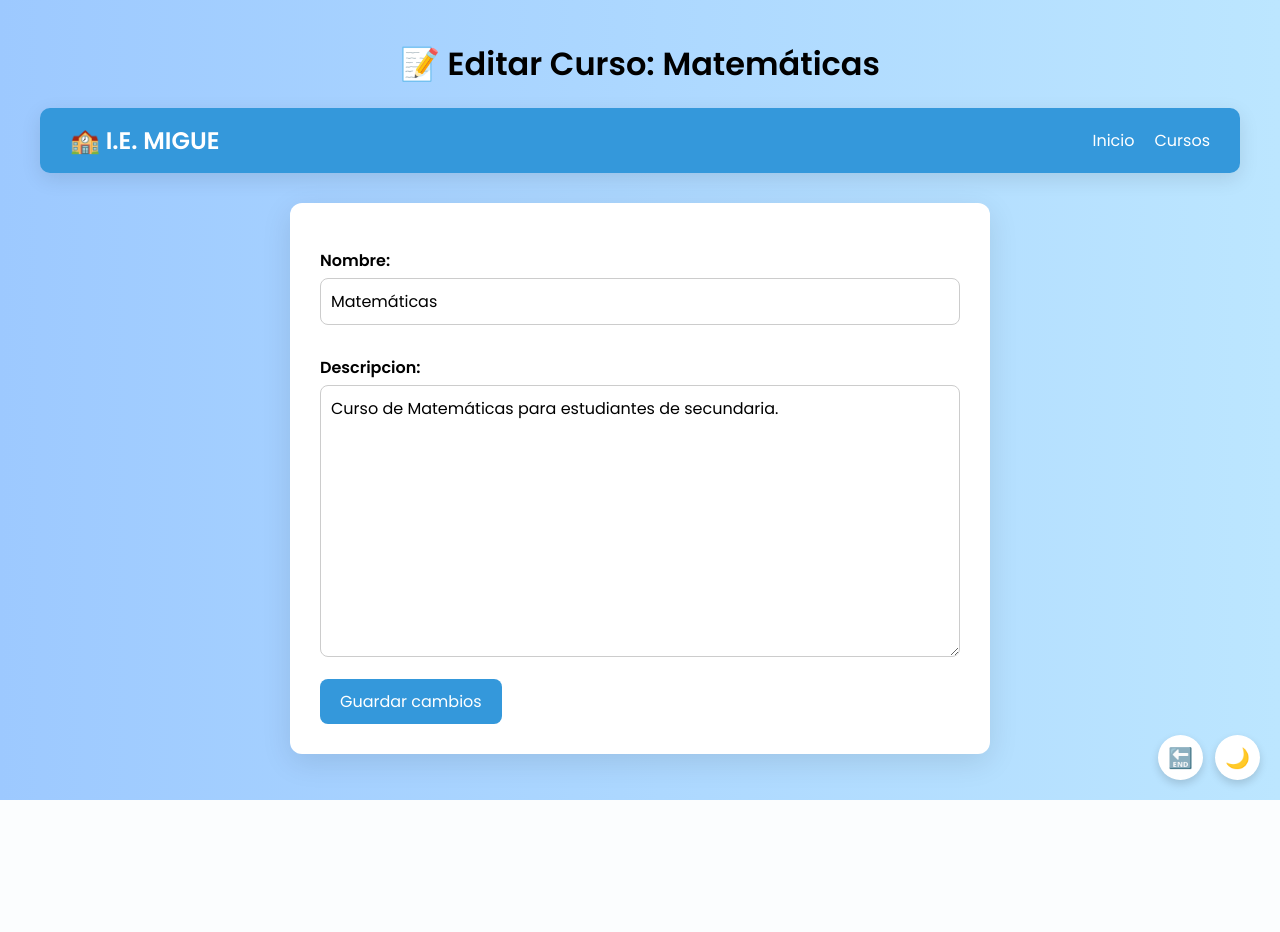
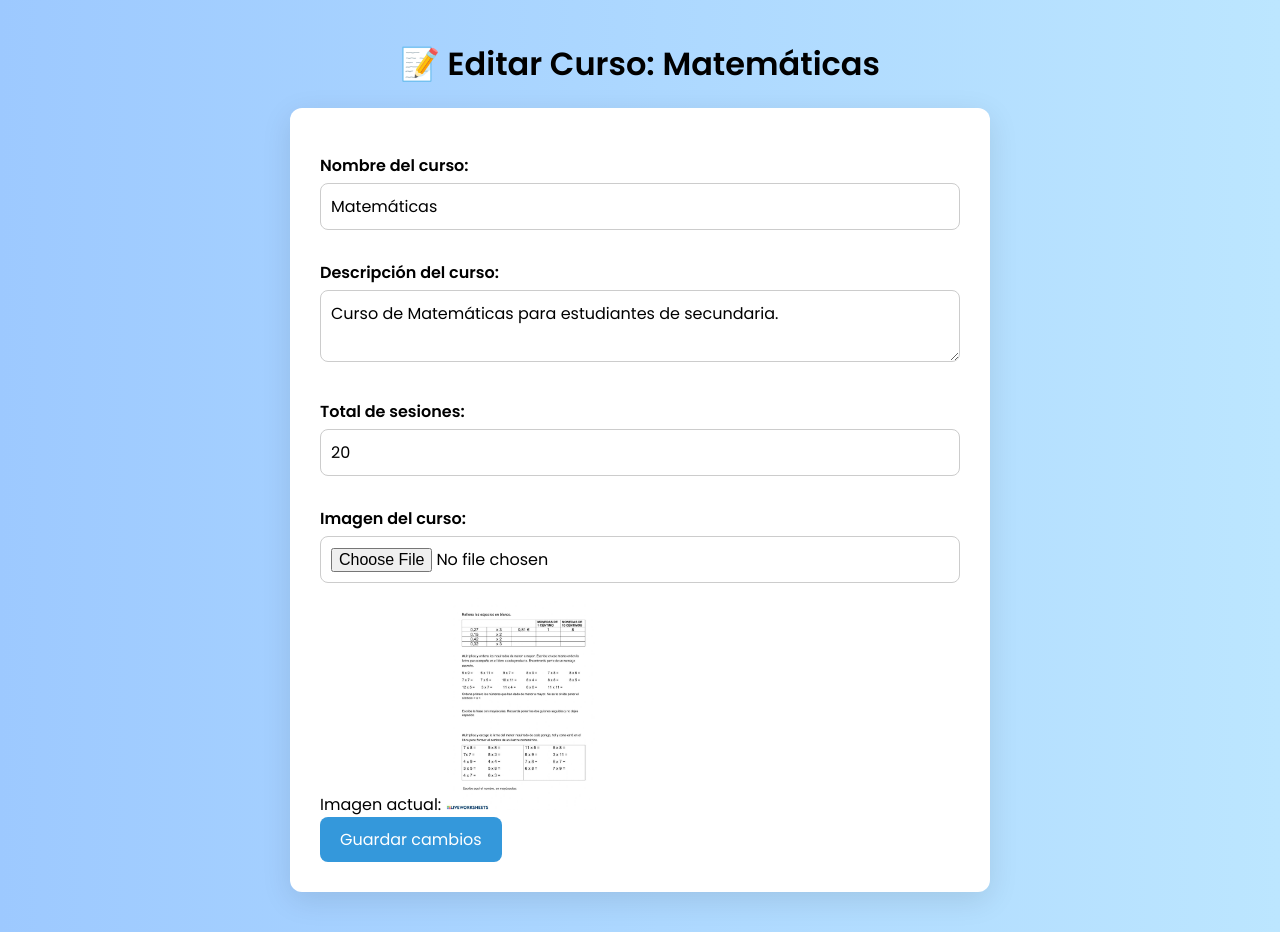
Before and after one commit to HenryJMJ/Kabli, a Django app: page /cursos/editar/1/ in a window 1280 px wide. Before the commit the page ends 800 px from the top, so only its background shows below. Run offline with Django 5.2, Linux system fonts and the light colour scheme; a user stored in the database is signed in; data comes from the database, SQL or seed files in the repository; both versions use the stored data as it was after the commit.

Commit message:
Descripción de los cambios realizados

```diff
--- a/usuarios/forms.py
+++ b/usuarios/forms.py
@@ -58,7 +58,10 @@ class RegistroForm(UserCreationForm):
 class CursoForm(forms.ModelForm):
     class Meta:
         model = Curso
-        fields = ['nombre', 'descripcion']
+        fields = ['nombre', 'descripcion', 'total_sesiones', 'imagen']  # Asegúrate de incluir los nuevos campos
+
+    total_sesiones = forms.IntegerField(min_value=1, initial=20, required=True)  # Puedes hacer editable el número de sesiones
+    imagen = forms.ImageField(required=False)  # Campo para la imagen, no obligatorio
 
 class RecursoForm(forms.ModelForm):
     class Meta:
--- a/usuarios/models.py
+++ b/usuarios/models.py
@@ -81,6 +81,8 @@ class Curso(models.Model):
     activo = models.BooleanField(default=True)
     total_unidades = models.PositiveIntegerField(default=3)  # Número de unidades de curso
     unidades_completadas = models.PositiveIntegerField(default=0)  # Unidades completadas por docentes
+    imagen = models.ImageField(upload_to='cursos/', null=True, blank=True)  # Campo de imagen
+    total_sesiones = models.PositiveIntegerField(default=20)  # Sesiones de clase, por defecto 20
 
     def __str__(self):
         return self.nombre
--- a/usuarios/templates/usuarios/editar_curso_individual.html
+++ b/usuarios/templates/usuarios/editar_curso_individual.html
@@ -142,39 +142,38 @@
 </head>
 <body>
 
-  <div class="floating-buttons">
-    <form method="POST" action="{% url 'logout' %}">
-      {% csrf_token %}
-      <button class="icon-button" title="Cerrar sesión">🔚</button>
-    </form>
-    <button class="icon-button" onclick="toggleDarkMode()" id="darkToggle" title="Modo oscuro/claro">🌙</button>
-  </div>
-
   <h2>📝 Editar Curso: {{ curso.nombre }}</h2>
 
-  <nav class="navbar">
-    <div class="logo">🏫 I.E. MIGUE</div>
-    <ul class="nav-links">
-      <li><a href="{% url 'panel_admin' %}">Inicio</a></li>
-      <li><a href="{% url 'gestionar_cursos' %}">Cursos</a></li>
-    </ul>
-  </nav>
+  <div class="container">
+    <form method="POST" enctype="multipart/form-data">
+      {% csrf_token %}
 
-  <div class="container">
-    <form method="POST">
-      {% csrf_token %}
-      {{ form.as_p }}
+      <div>
+        <label for="nombre">Nombre del curso:</label>
+        <input type="text" id="nombre" name="nombre" value="{{ curso.nombre }}" required>
+      </div>
+
+      <div>
+        <label for="descripcion">Descripción del curso:</label>
+        <textarea id="descripcion" name="descripcion" required>{{ curso.descripcion }}</textarea>
+      </div>
+
+      <div>
+        <label for="total_sesiones">Total de sesiones:</label>
+        <input type="number" id="total_sesiones" name="total_sesiones" value="{{ curso.total_sesiones }}" min="1" required>
+      </div>
+
+      <div>
+        <label for="imagen">Imagen del curso:</label>
+        <input type="file" id="imagen" name="imagen">
+        {% if curso.imagen %}
+          <p>Imagen actual: <img src="{{ curso.imagen.url }}" alt="Imagen del curso" style="max-width: 150px;"></p>
+        {% endif %}
+      </div>
+
       <button type="submit">Guardar cambios</button>
     </form>
   </div>
 
-  <script>
-    function toggleDarkMode() {
-      const body = document.body;
-      const toggle = document.getElementById('darkToggle');
-      body.classList.toggle('dark');
-      toggle.textContent = body.classList.contains('dark') ? '☀️' : '🌙';
-    }
-  </script>
 </body>
 </html>
--- a/usuarios/views.py
+++ b/usuarios/views.py
@@ -670,9 +670,10 @@ def crear_curso(request):
     if request.method == 'POST':
         nombre = request.POST.get('nombre')
         descripcion = request.POST.get('descripcion')
+        imagen = request.FILES.get('imagen')  # Obtener la imagen desde el formulario
 
         # Crear el curso sin asignar docente
-        curso = Curso.objects.create(nombre=nombre, descripcion=descripcion)
+        curso = Curso.objects.create(nombre=nombre, descripcion=descripcion, imagen=imagen)
 
         # Si el admin quiere asignar docentes, lo hace aquí (se puede modificar según los requisitos)
         docentes = request.POST.getlist('docentes')  # 'docentes' es el campo que puede venir de un formulario o algo similar
@@ -694,10 +695,10 @@ def editar_curso(request, curso_id):
     curso = get_object_or_404(Curso, id=curso_id)  # Ya no filtramos por docente
 
     if request.method == 'POST':
-        form = CursoForm(request.POST, instance=curso)
+        form = CursoForm(request.POST, request.FILES, instance=curso)  # Usar 'request.FILES' para cargar archivos
         if form.is_valid():
             form.save()
-            return redirect('editar_cursos')  # Redirecciona al listado
+            return redirect('gestionar_cursos')  # Redirecciona al listado después de guardar
     else:
         form = CursoForm(instance=curso)
 
```
Also changed, not shown: usuarios/templates/usuarios/academica.html (+26 -1 lines), usuarios/templates/usuarios/crear_curso.html (+6 -2 lines), usuarios/templates/usuarios/curso_docente.html (+16 -0 lines), usuarios/templates/usuarios/cursos.html (+9 -1 lines), usuarios/templates/usuarios/cursos_disponibles.html (+22 -1 lines), usuarios/templates/usuarios/detalle_curso.html (+26 -8 lines), usuarios/templates/usuarios/libreria_cursos.html (+7 -0 lines), db.sqlite3, media/cursos/Plantilla.png (added), media/cursos/Taller.jpg (added), usuarios/migrations/0025_curso_imagen_curso_total_sesiones.py (added), usuarios/urls.py (line endings or trailing spaces).
